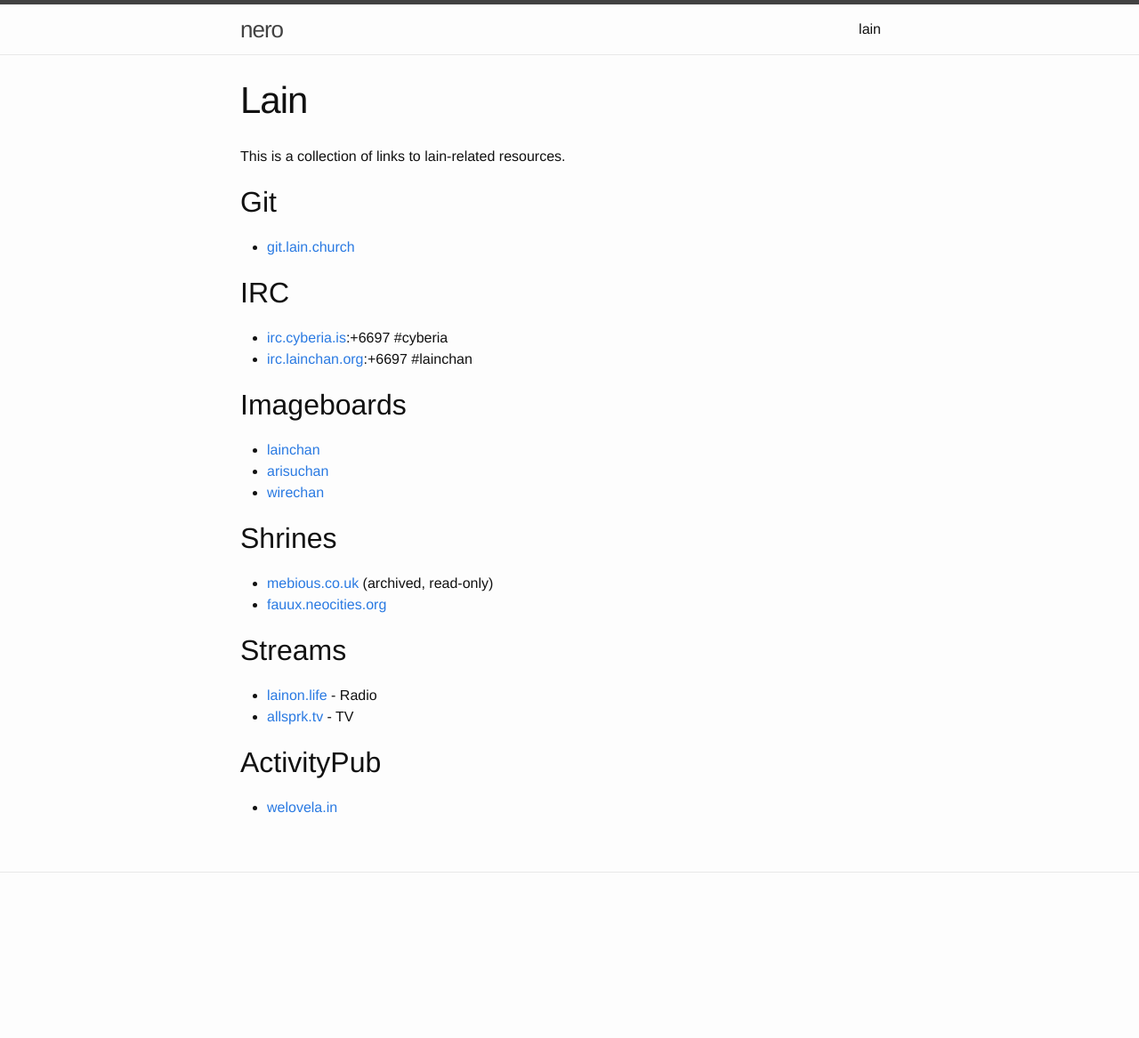
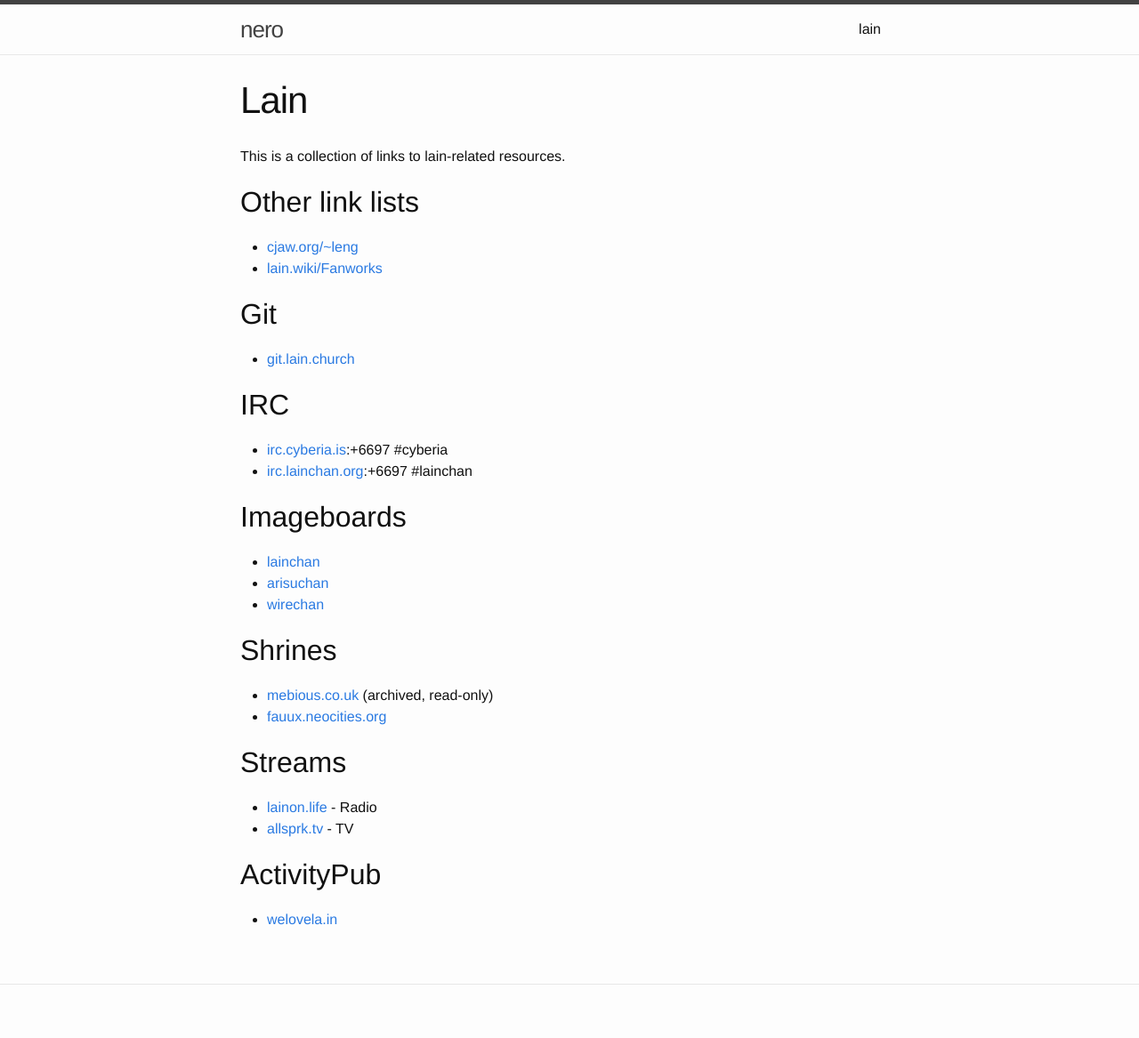
Before and after one commit to nero/nero.github.io, a Jekyll site: the page built from lain.md, in a window 1280 px wide. Shown: the whole page at 89% size. Built offline with Jekyll 4.4.1, drawn with Linux system fonts in a browser that asks for light colours; before the commit the page ends 1041 px from its top, so only the background shows below that.

Commit message:
Some additional lain links

```diff
--- a/lain.md
+++ b/lain.md
@@ -4,6 +4,11 @@ layout: page
 ---
 
 This is a collection of links to lain-related resources.
+
+## Other link lists
+
+- [cjaw.org/~leng](https://www.cjas.org/~leng/lainlink.htm)
+- [lain.wiki/Fanworks](https://lain.wiki/wiki/Fanworks)
 
 ## Git
 
```
